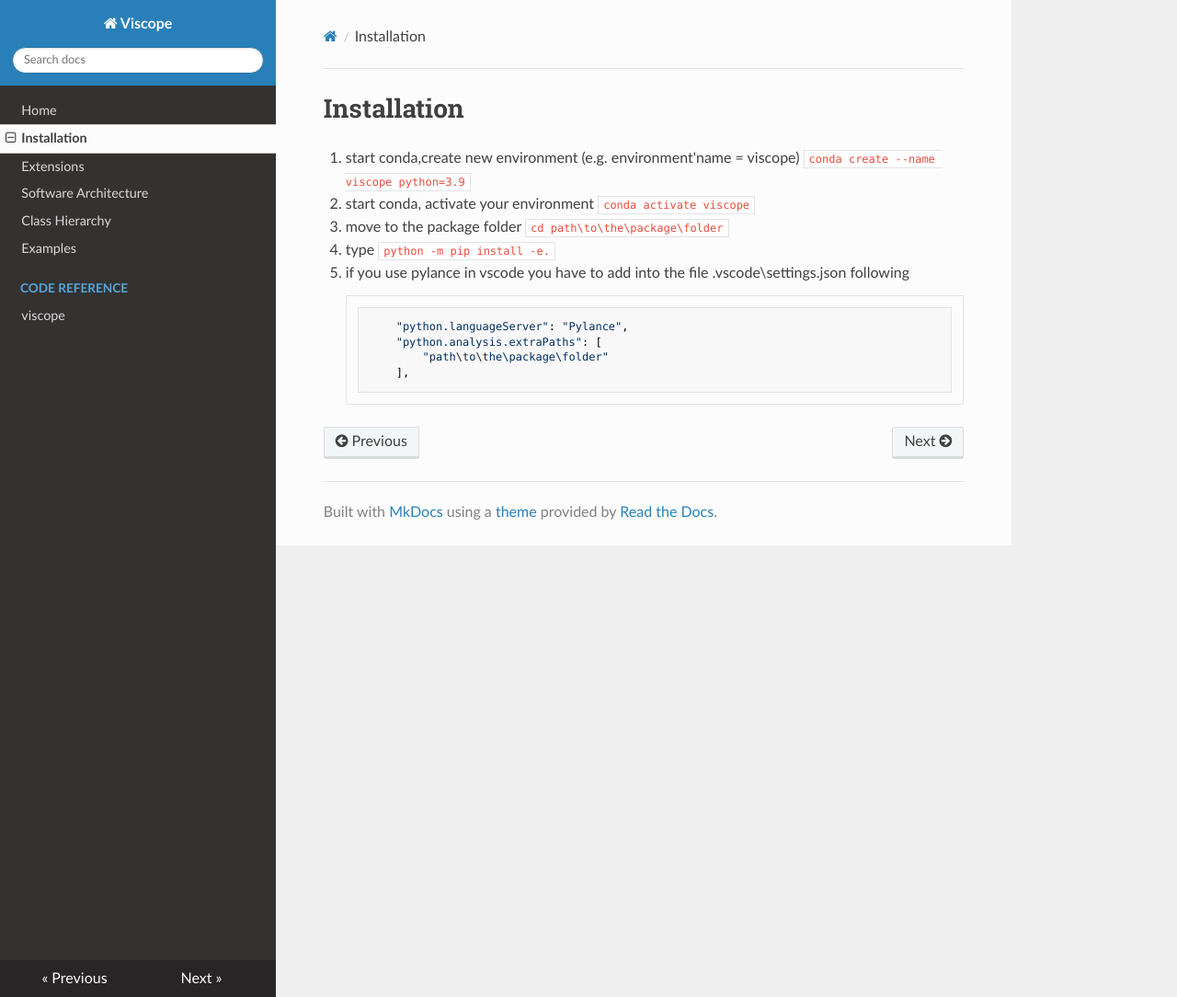
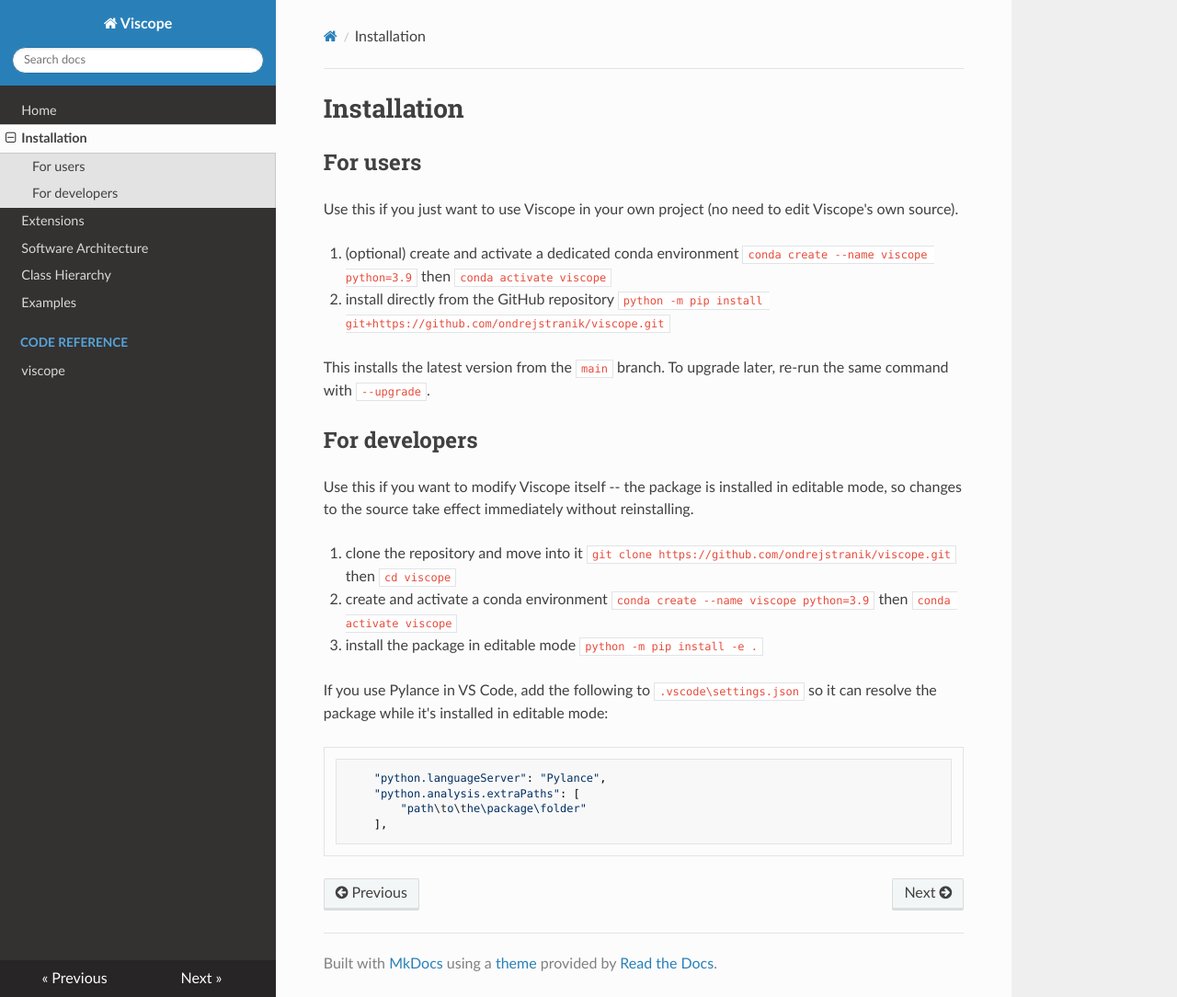
Before and after one commit to ondrejstranik/viscope, an MkDocs documentation site: the page built from docs/installation.md, in a window 1280 px wide and 1084 px high. Shown: the whole window at 92% size. Built offline with MkDocs 1.6.1, drawn with Linux system fonts in a browser that asks for light colours; nearby versions of some CDN libraries.

Commit message:
Update installation.md

````diff
--- a/docs/installation.md
+++ b/docs/installation.md
@@ -1,11 +1,34 @@
 # Installation
 
-0. start conda,create new environment (e.g. environment'name  = viscope) `conda create --name viscope python=3.9`
-1. start conda, activate your environment `conda activate viscope`
-2. move to the package folder `cd path\to\the\package\folder`
-3. type `python -m pip install -e.`
+## For users
 
-4. if you use pylance in vscode you have to add into the file .vscode\settings.json following
+Use this if you just want to use Viscope in your own project (no need to
+edit Viscope's own source).
+
+0. (optional) create and activate a dedicated conda environment
+   `conda create --name viscope python=3.9` then `conda activate viscope`
+1. install directly from the GitHub repository
+   `python -m pip install git+https://github.com/ondrejstranik/viscope.git`
+
+This installs the latest version from the `main` branch. To upgrade later,
+re-run the same command with `--upgrade`.
+
+## For developers
+
+Use this if you want to modify Viscope itself -- the package is installed
+in editable mode, so changes to the source take effect immediately without
+reinstalling.
+
+0. clone the repository and move into it
+   `git clone https://github.com/ondrejstranik/viscope.git` then
+   `cd viscope`
+1. create and activate a conda environment
+   `conda create --name viscope python=3.9` then `conda activate viscope`
+2. install the package in editable mode
+   `python -m pip install -e .`
+
+If you use Pylance in VS Code, add the following to `.vscode\settings.json`
+so it can resolve the package while it's installed in editable mode:
 ```
     "python.languageServer": "Pylance",
     "python.analysis.extraPaths": [
````
